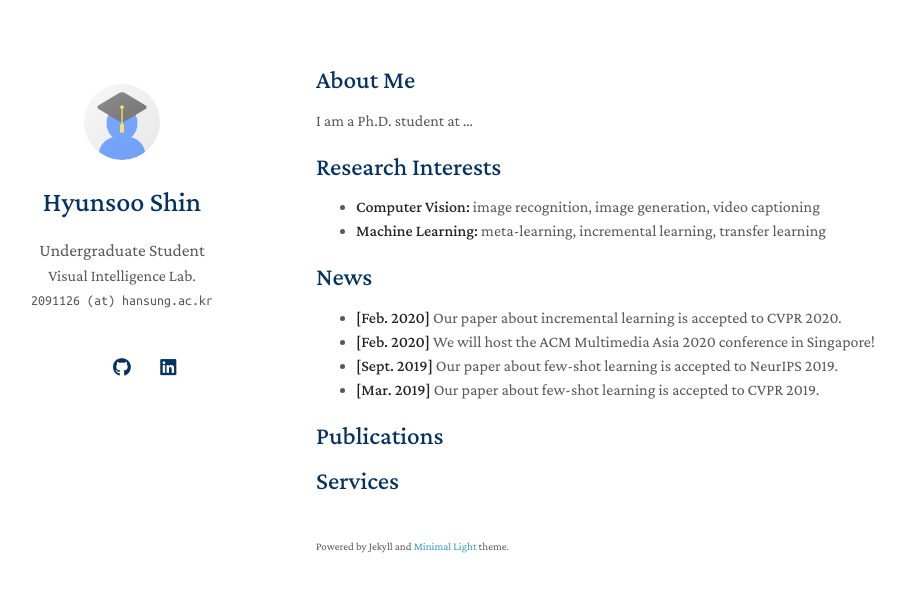
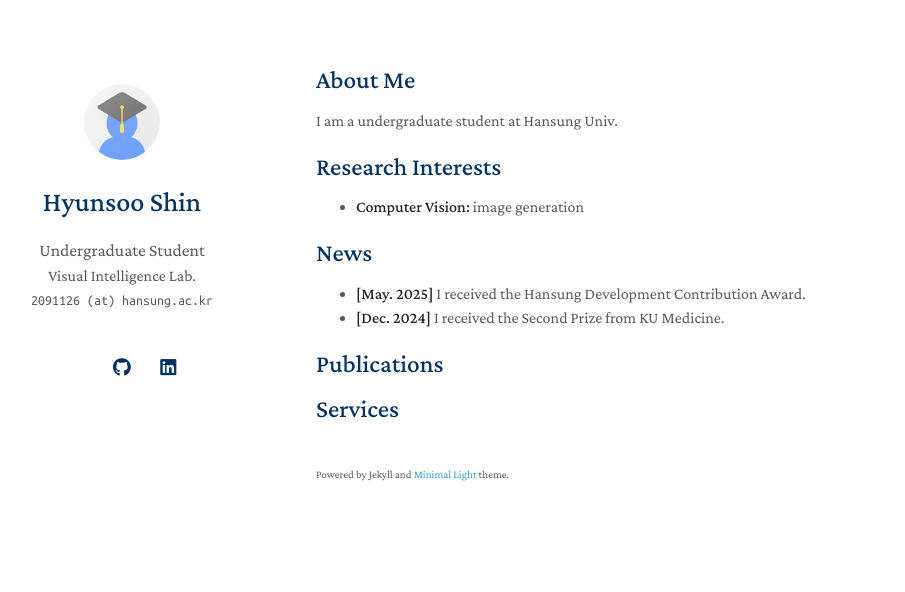
Before and after one commit to YONGJI04/yongji04.github.io, a Jekyll site: the page built from index.md, in a window 1280 px wide. Shown: the top 592 px of the page, without its empty margins (154-1059 px from the left). Built offline with Jekyll 4.4.1, drawn with Linux system fonts in a browser that asks for light colours; a style sheet for code colours, icons or effects is not loaded; our own code applies the rules of GitHub Pages for plain Markdown files.

Commit message:
Update index.md

```diff
--- a/index.md
+++ b/index.md
@@ -4,19 +4,16 @@ layout: homepage
 
 ## About Me
 
-I am a Ph.D. student at ...
+I am a undergraduate student at Hansung Univ.
 
 ## Research Interests
 
-- **Computer Vision:** image recognition, image generation, video captioning
-- **Machine Learning:** meta-learning, incremental learning, transfer learning
+- **Computer Vision:** image generation
 
 ## News
 
-- **[Feb. 2020]** Our paper about incremental learning is accepted to CVPR 2020.
-- **[Feb. 2020]** We will host the ACM Multimedia Asia 2020 conference in Singapore!
-- **[Sept. 2019]** Our paper about few-shot learning is accepted to NeurIPS 2019.
-- **[Mar. 2019]** Our paper about few-shot learning is accepted to CVPR 2019.
+- **[May. 2025]** I received the Hansung Development Contribution Award.
+- **[Dec. 2024]** I received the Second Prize from KU Medicine.
 
 {% include_relative _includes/publications.md %}
 
```
